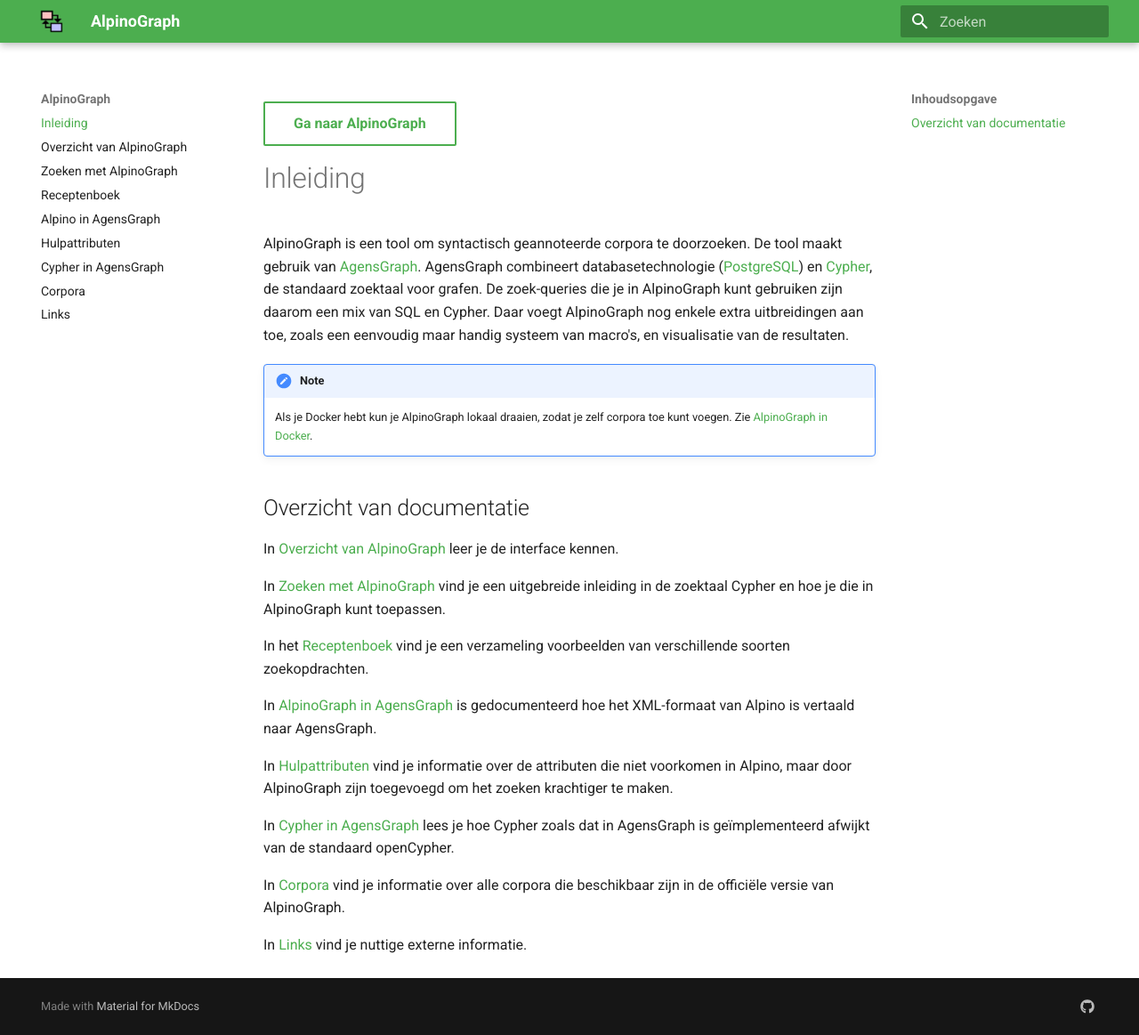
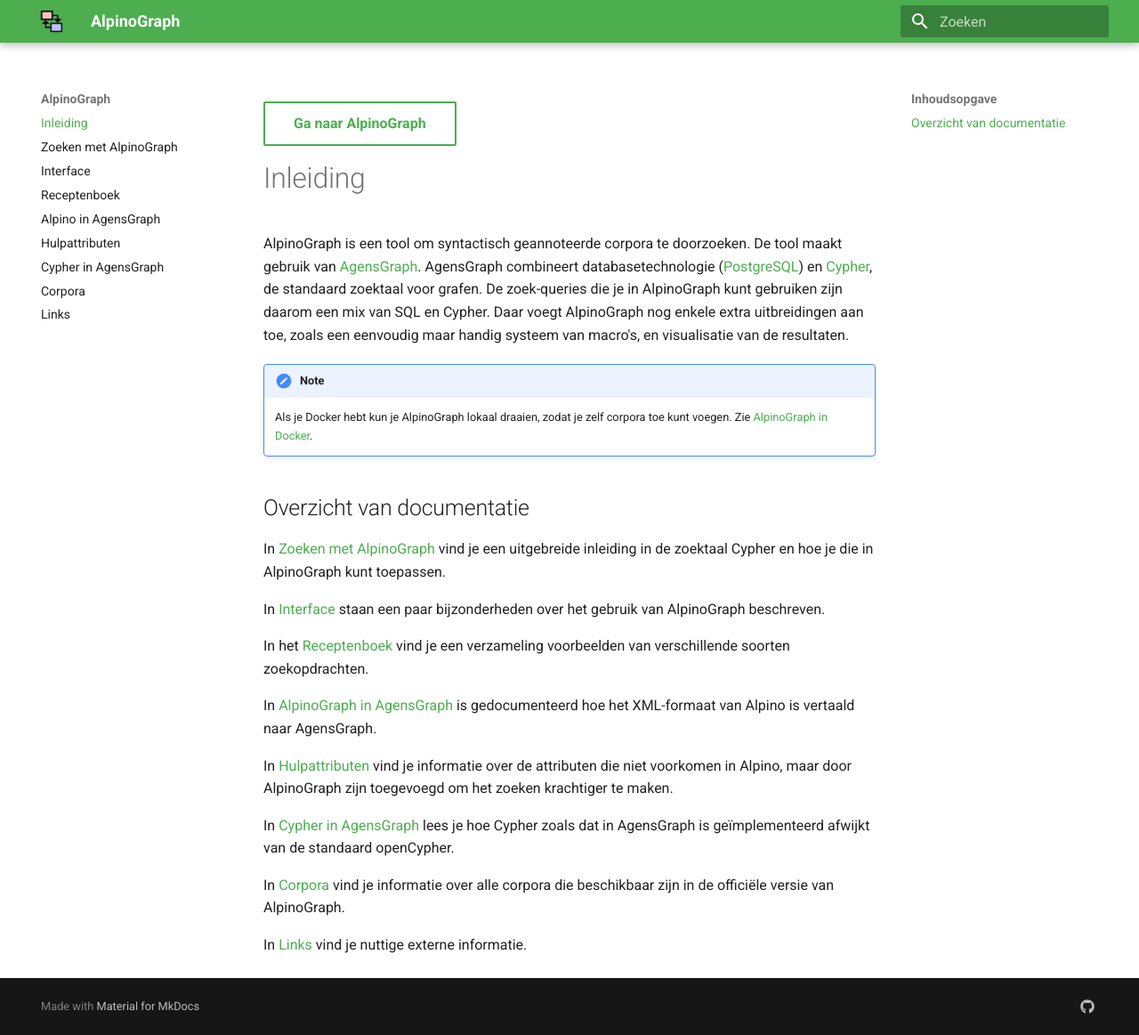
Before and after one commit to rug-compling/alpinograph-docs, an MkDocs documentation site: the page built from docs/index.md, in a window 1280 px wide and 1163 px high. Shown: the whole window at 89% size. Built offline with MkDocs 1.6.1 and Material for MkDocs 9.7.7, drawn with Linux system fonts in a browser that asks for light colours.

Commit message:
Beschrijving van interface verplaatst.

```diff
--- a/docs/index.md
+++ b/docs/index.md
@@ -12,12 +12,12 @@
 
 ## Overzicht van documentatie
 
-In [Overzicht van AlpinoGraph](interface/) leer je de interface
-kennen.
-
 In [Zoeken met AlpinoGraph](zoeken/) vind je een uitgebreide
 inleiding in de zoektaal Cypher en hoe je die in AlpinoGraph kunt
 toepassen.
+
+In [Interface](interface/) staan een paar bijzonderheden over het
+gebruik van AlpinoGraph beschreven.
 
 In het [Receptenboek](recepten/) vind je een verzameling
 voorbeelden van verschillende soorten zoekopdrachten.
--- a/mkdocs.yml
+++ b/mkdocs.yml
@@ -33,8 +33,8 @@
 
 nav:
     - 'Inleiding': 'index.md'
-    - 'Overzicht van AlpinoGraph': 'interface.md'
     - 'Zoeken met AlpinoGraph': 'zoeken.md'
+    - 'Interface': 'interface.md'
     - 'Receptenboek': 'recepten.md'
     - 'Alpino in AgensGraph': 'alpinoagens.md'
     - 'Hulpattributen': attributen.md
```
Also changed, not shown: docs/interface.md (+1 -1 lines).
